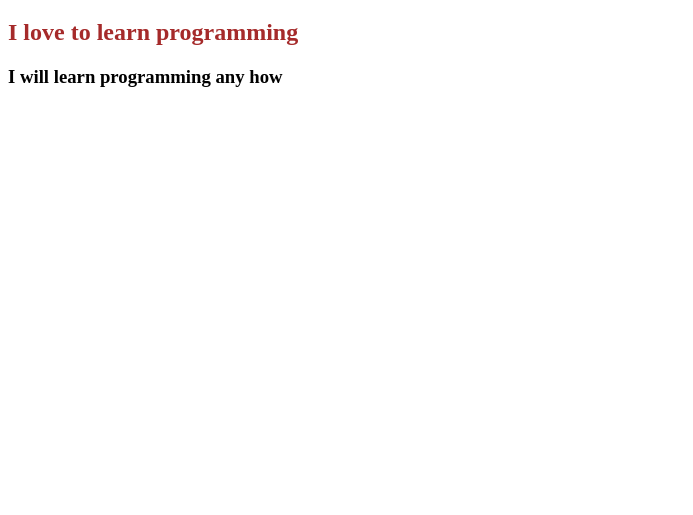
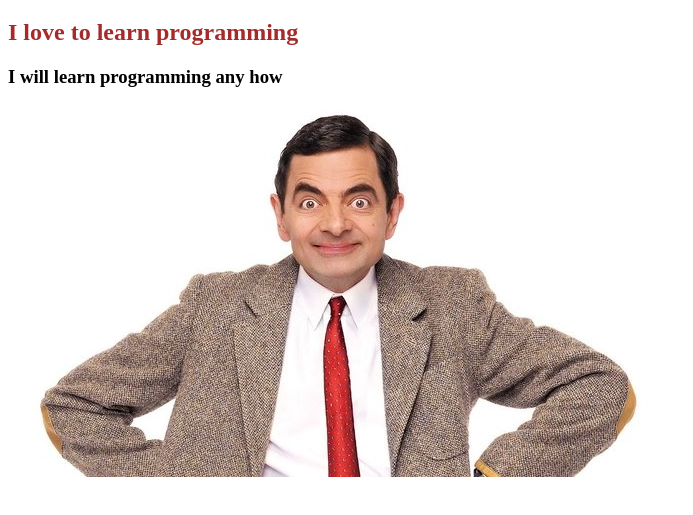
Before and after one commit to MazharulUtsho/My-Second-Repo, a plain HTML site: page index.html in a window 1280 px wide. Shown: the part 61-576 px from the top of the page, without its empty margins (0-693 px from the left). Drawn offline with Linux system fonts and the light colour scheme.

Commit message:
add image

```diff
--- a/index.html
+++ b/index.html
@@ -11,5 +11,6 @@
     <h1> Programming is fun to use</h1>
     <h2> I love to learn programming</h2>
     <h3> I will learn programming any how</h3>
+    <img src="utsho.jpeg" alt="">
 </body>
 </html>
```
Also changed, not shown: utsho.jpeg (added).
